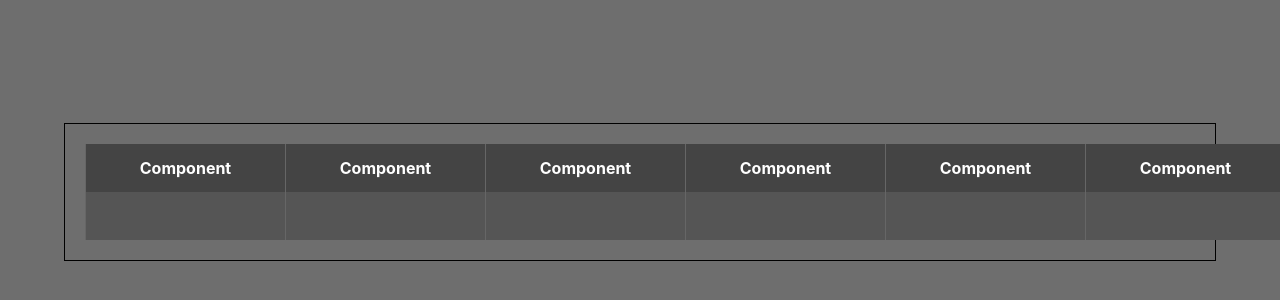
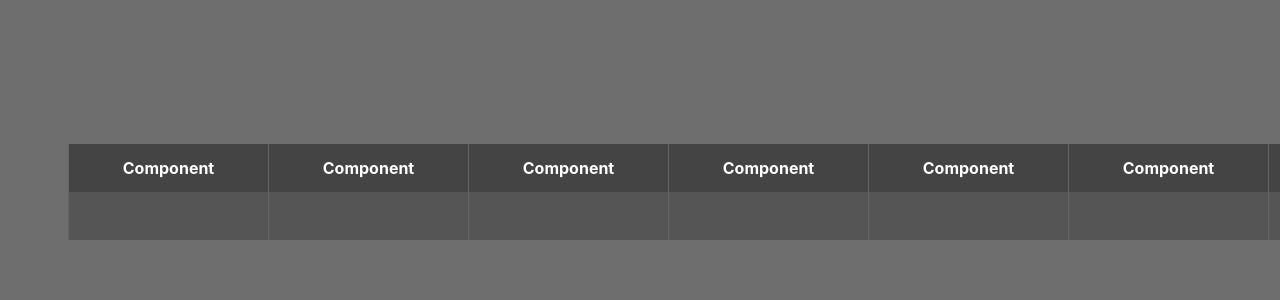
Before and after one commit to leykun-gizaw/Calendar, a Vue app: page / in a window 1280 px wide. Shown: the part 208-508 px from the top of the page. Built offline with nearby package versions, Linux system fonts and the light colour scheme.

Commit message:
Reduce default app padding

```diff
--- a/src/style.css
+++ b/src/style.css
@@ -9,7 +9,6 @@ body {
 #app {
   max-width: 90%;
   margin: 0 auto;
-  padding: 2rem;
+  padding: 1rem;
   text-align: center;
-  border: 1px solid black;
 }
```
